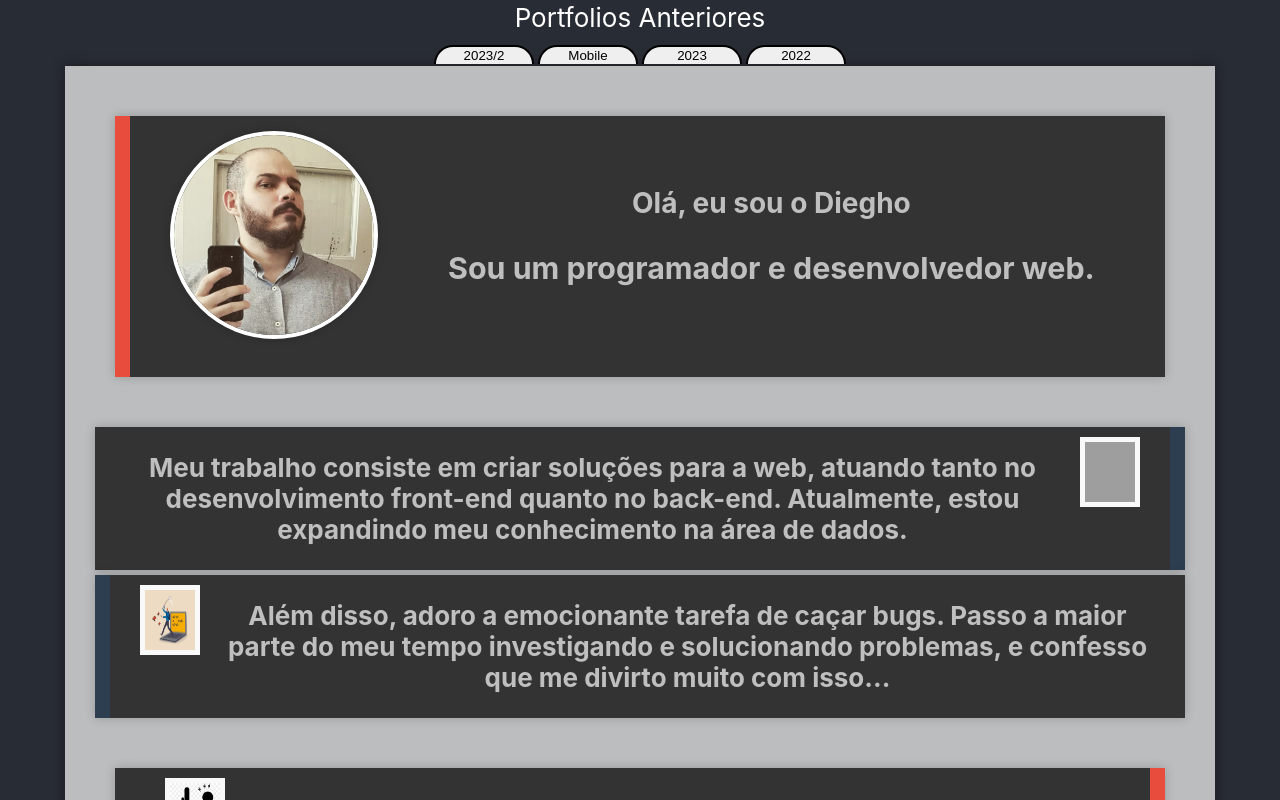
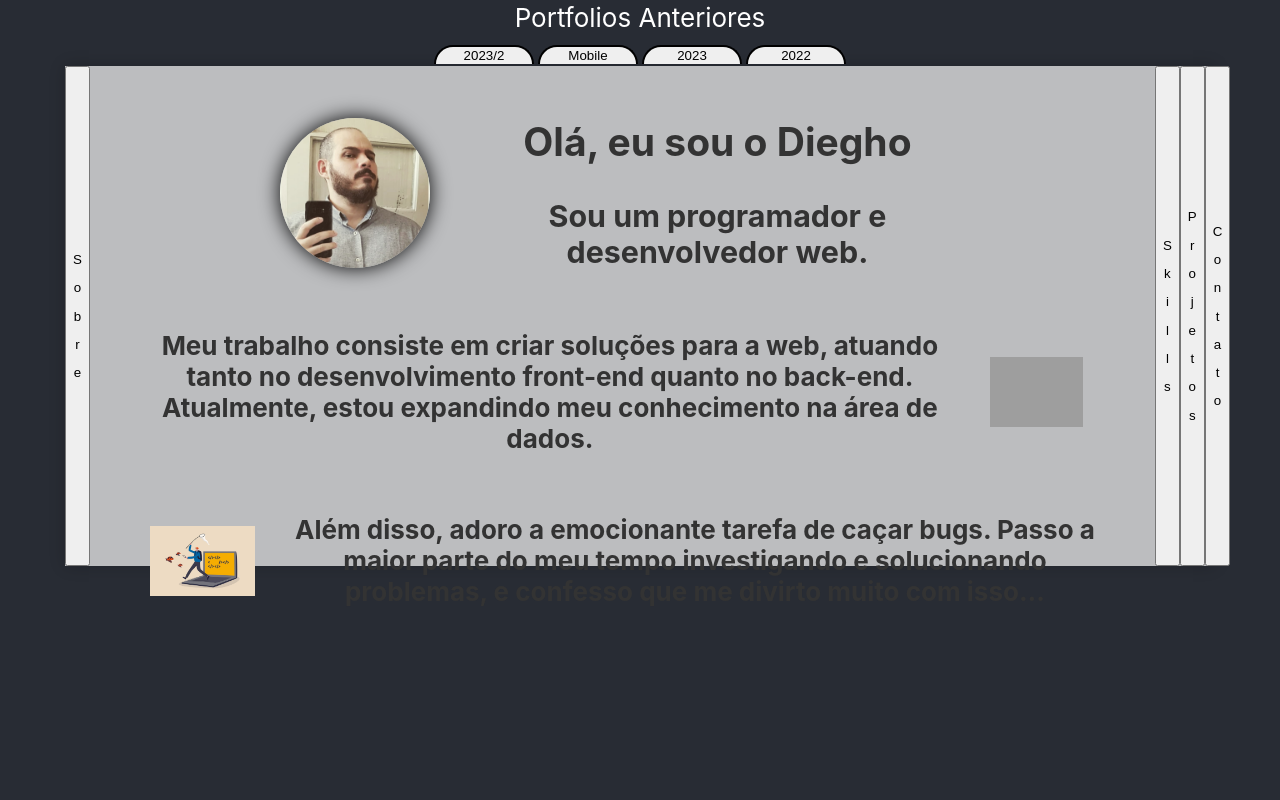
Before and after one commit to Dieghonm/portfolio-anual, a React (Create React App) app: page / in a window 1280 px wide. Both pictures are taken after a click on the button "2023/2". Shown: the top 800 px of the page. Built offline with nearby package versions, Linux system fonts and the light colour scheme; grey boxes are pictures that could not be loaded.

Commit message:
cria componente About do portfolio 2023B

```diff
--- a/src/AppComponents/AppBody.jsx
+++ b/src/AppComponents/AppBody.jsx
@@ -18,9 +18,9 @@ function AppBody(props) {
       case '2023':
         return <Portfolio2023 />
       case '2023/2':
+        return <Portfolio2023B />
+      default:
         return <Portfolio2023 />
-      default:
-        return <Portfolio2022 />
     }
   }
 
--- /dev/null
+++ b/src/Portfolios/2023-2/Portfolio2023B.css
@@ -0,0 +1,7 @@
+.container-2023B {
+  width: 1150px;
+  height: 500px;
+  background-color: var(--background-color-primary);
+  color: var(--text-color-secundary);
+  display: flex;
+}
--- a/src/Portfolios/2023-2/Portfolio2023B.jsx
+++ b/src/Portfolios/2023-2/Portfolio2023B.jsx
@@ -1,8 +1,34 @@
+import { useState } from 'react'
+import './Portfolio2023B.css'
+import About from './componentes/About'
+import Footer from './componentes/Footer'
+
 function Portfolio2023B() {
+  const [component, setComponent] = useState('Sobre')
+  // const array = ['Sobre','Skills','Projetos','Contato']
+
+  const vert = (text) => {
+    const array = []
+    for (let index = 0; index < text.length; index++) {
+      array.push(<p key={text + index}>{text[index]}</p>)
+    }
+    return array
+  }
+
   return (
-    <div>
-      Portfolio2023B
-      Ainda estou adaptando para por neste compilado
+    <div className="container-2023B">
+      <button onClick={() => setComponent('Sobre')}>{vert('Sobre')}</button>
+      {component === 'Sobre'? <div><About/></div>:null}
+
+      <button onClick={() => setComponent('Skills')}>{vert('Skills')}</button>
+      {component === 'Skills'? <div>Skills</div>:null}
+
+      <button onClick={() => setComponent('Projetos')}>{vert('Projetos')}</button>
+      {component === 'Projetos'? <div>Projetos</div>:null}
+
+      <button onClick={() => setComponent('Contato')}>{vert('Contato')}</button>
+      {component === 'Contato'? <div><Footer /></div>:null}
+
     </div>
   )
 }
--- /dev/null
+++ b/src/Portfolios/2023-2/componentes/About.jsx
@@ -0,0 +1,31 @@
+import React from 'react';
+import perfil from '../../../data/perfil.jpeg'
+import programmer from '../../../data/programmer.png'
+import BugHunter from '../../../data/BugHunter.jpg'
+import { aboutData } from '../../../data/data';
+
+import '../styles/About.css';
+
+function About() {
+  return (
+    <section className="about2023B">
+      <div className="container2023b">
+        <img src={perfil} alt="Minha Foto" />
+        <div className="container-text2023b">
+          <h1 className="header-title2023b">Olá, eu sou o Diegho</h1>
+          <h3 className="about-title2023b">Sou um programador e desenvolvedor web.</h3>
+        </div>
+      </div>
+      <div className="trabalho2023B">
+        <h4 className="about-description2023B">{aboutData.subtitulo1}</h4>
+        <img src={programmer} alt="computador" />
+      </div>
+      <div className="bug-description2023B">
+        <img src={BugHunter} alt="BugHunter" />
+        <h4 className="about-description2023B">{aboutData.subtitulo2}</h4>
+      </div>
+    </section>
+  );
+}
+
+export default About;
--- /dev/null
+++ b/src/Portfolios/2023-2/componentes/Footer.jsx
@@ -0,0 +1,22 @@
+import React from 'react';
+import {Linkedin} from '@styled-icons/boxicons-logos/Linkedin'
+import {Github} from '@styled-icons/boxicons-logos/Github'
+import {Email} from '@styled-icons/evaicons-solid/Email'
+// import '../styles/Footer.css';
+
+function Footer() {
+  return (
+    <footer className="footer-2023">
+      <nav className="header-nav">
+        <a href="https://www.linkedin.com/in/diegho-neves/" target="_blank" rel="noopener noreferrer"><Linkedin /></a>
+        <a href="https://github.com/Dieghonm" target="_blank" rel="noopener noreferrer"><Github /></a>
+        <a><Email /></a>
+      </nav>
+      <div className="container">
+        <p className="footer-text">© {new Date().getFullYear()} Diegho Moraes. Todos os direitos reservados.</p>
+      </div>
+    </footer>
+  );
+}
+
+export default Footer;
--- /dev/null
+++ b/src/Portfolios/2023-2/styles/About.css
@@ -0,0 +1,44 @@
+.about2023B {
+  padding: 20px;
+}
+
+.container2023b {
+  display: flex;
+  align-items: center;
+  padding: 0 150px;
+
+}
+
+.container2023b img{
+  width: 150px;
+  margin: 10px 20px;
+  border-radius: 50%;
+  box-shadow: 0 0 20px rgba(0, 0, 0, 1);
+}
+
+.trabalho2023B {
+  display: flex;
+  align-items: center;
+  margin: 0px 20px;
+}
+
+.trabalho2023B img{
+  height: 70px;
+  margin: 0px 20px;
+}
+
+.bug-description2023B {
+  display: flex;
+  align-items: center;
+  margin: 0px 20px;
+}
+
+.bug-description2023B img{
+  height: 70px;
+  margin: 0px 20px;
+}
+
+.about-description2023B {
+  width: 800px;
+  margin: 30px 20px;
+}
--- a/src/Portfolios/2023/styles/About.css
+++ b/src/Portfolios/2023/styles/About.css
@@ -12,7 +12,6 @@
   display: flex;
   border: 15px var(--primary-color);
   border-right-style: solid;
-  /* border-left-style: solid; */
   box-shadow: 0 0 10px rgba(0, 0, 0, 0.2);
 }
 
@@ -22,7 +21,6 @@
   padding: 10px 20px;
   display: flex;
   border: 15px var(--primary-color);
-  /* border-right-style: solid; */
   border-left-style: solid;
   box-shadow: 0 0 10px rgba(0, 0, 0, 0.2);
 }
@@ -45,10 +43,7 @@
   flex-direction: column;
   border: 15px var(--secondary-color);
   border-right-style: solid;
-
   box-shadow: 0 0 10px rgba(0, 0, 0, 0.2);
-
-
 }
 
 .about-content2023 p {
```
Also changed, not shown: src/Portfolios/2023-2/componentes/Projects.jsx (added, +11 -0 lines), src/Portfolios/2023-2/componentes/Skills.jsx (added, +63 -0 lines).
